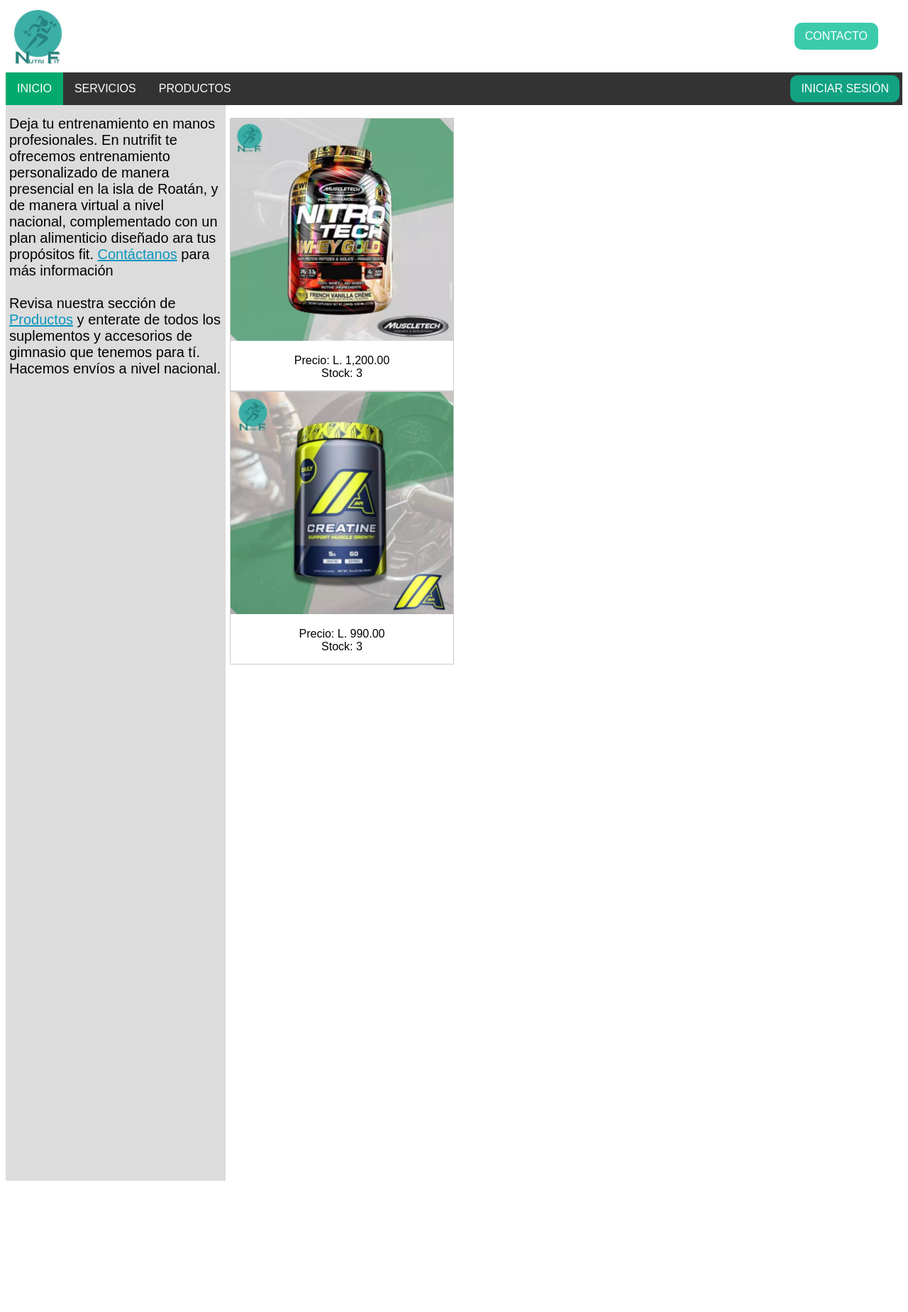
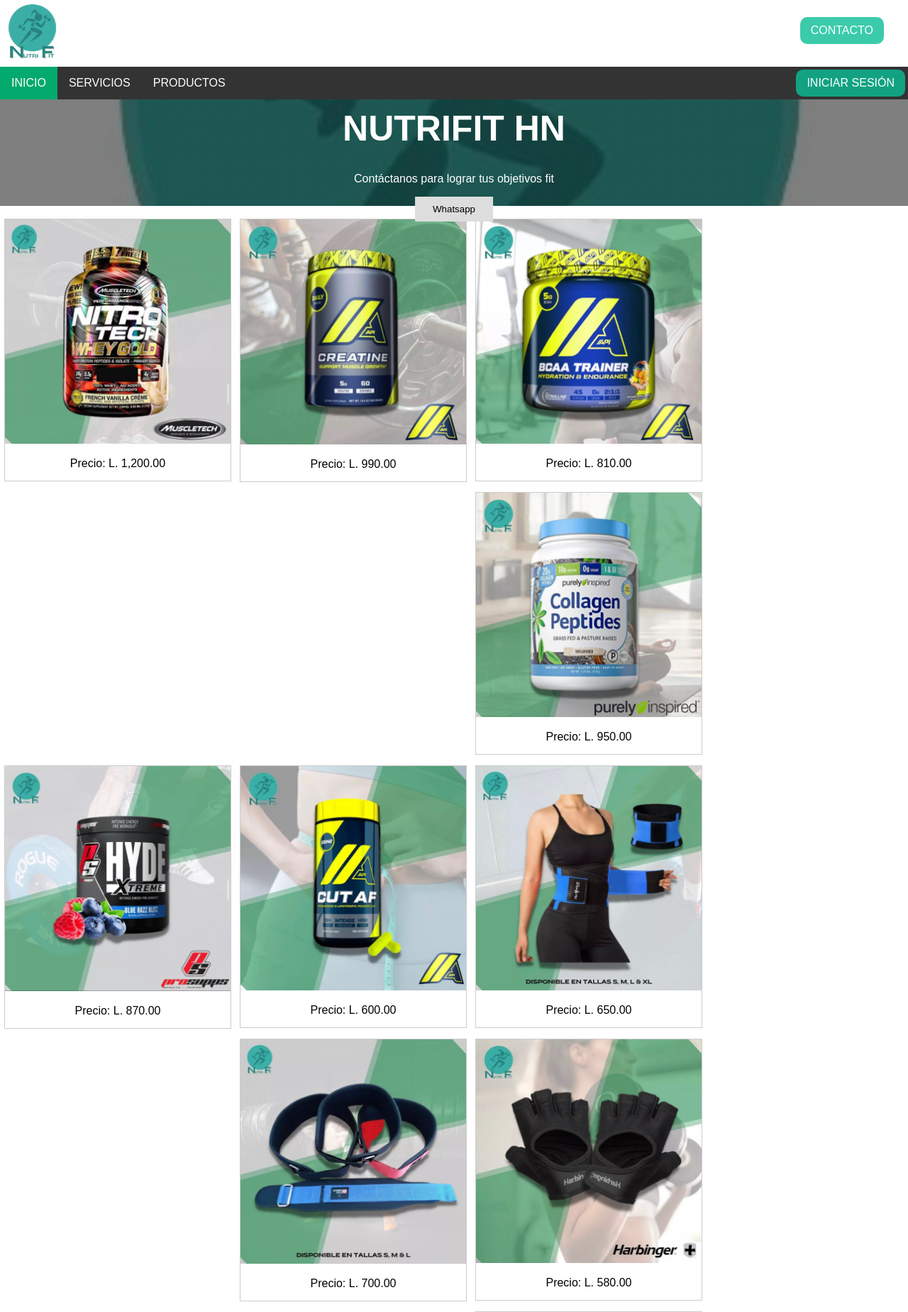
Before and after one commit to josuevelt/nutrifit, a Django app: page / in a window 1280 px wide. Shown: the top 1848 px of the page at 71% size. Before the commit the page ends 1663 px from the top, so only its background shows below. Run offline with Django 4.2, Linux system fonts and the light colour scheme.

Commit message:
ajustar hero image

```diff
--- a/nutrifitapp/templates/base.html
+++ b/nutrifitapp/templates/base.html
@@ -154,6 +154,47 @@
             clear: both;
         }
 
+        /* Propiedades para imagen de nutrifit en el inicio, con un link a whastapp dentro */
+        body, html {
+          height: 100%;
+          margin: 0;
+          font-family: Arial, Helvetica, sans-serif;
+        }
+
+        .hero-image {
+          background-image: linear-gradient(rgba(0, 0, 0, 0.5), rgba(0, 0, 0, 0.5)), url('static/nutrifitapp/images/nutrifit_inicio.jpeg');
+          height: 10%;
+          background-position: center;
+          background-repeat: no-repeat;
+          background-size: cover;
+          position: relative;
+        }
+
+        .hero-text {
+          text-align: center;
+          position: absolute;
+          top: 50%;
+          left: 50%;
+          transform: translate(-50%, -50%);
+          color: white;
+        }
+
+        .hero-text button {
+          border: none;
+          outline: 0;
+          display: inline-block;
+          padding: 10px 25px;
+          color: black;
+          background-color: #ddd;
+          text-align: center;
+          cursor: pointer;
+        }
+
+        .hero-text button:hover {
+          background-color: #555;
+          color: white;
+        }
+
 
     </style>
   </head>
@@ -162,12 +203,17 @@
     <div class="container" style="height:1500px;">
         <ul style="background-color:white">
           <li class="navbar"><img src="{% static 'nutrifitapp/images/nutrifit_inicio.jpeg' %}" style="width:90px; height:90px;"></li>
-          <li class="dropdown" style="float:right; margin-right:30px;">
-              <a href="javascript:void(0)" class="dropbtn" style="display:block; border:none; margin-top:24px; margin-right:4px; background-color:rgba(10, 190, 150, 0.8); padding-left:15px; padding-right:15px; padding-top:10px; padding-bottom:10px; border-radius:10px; text-decoration:none;">CONTACTO</a>
-              <div class="dropdown-content" style="width:100px;">
-                  <a href="https://wa.me/0050433127994">Whatsapp:<br/> +504 3212-7994</a>
-              </div>
-          </li>
+          <div class="text">
+            <li class="dropdown" style="float:right; margin-right:30px;">
+                  <a href="javascript:void(0)" class="dropbtn" style="display:block; border:none; margin-top:24px; margin-right:4px; background-color:rgba(10, 190, 150, 0.8); padding-left:15px; padding-right:15px; padding-top:10px; padding-bottom:10px; border-radius:10px; text-decoration:none;">CONTACTO</a>
+                <div class="dropdown-content" style="width:100px;">
+                      <a href="https://wa.me/50433127994">Whatsapp:<br/> +504 3212-7994</a>
+                </div>
+            </li>
+          </div>
+          <div class="hidden-mobile" style="float:right;">
+            <li class="navbar"><a href="https://wa.me/50433127994" style="display:block; border:none; margin-top:24px; margin-right:4px; background-color:rgba(10, 190, 150, 0.8); padding-left:15px; padding-right:15px; padding-top:10px; padding-bottom:10px; border-radius:10px; text-decoration:none;">Whatsapp</a></li>
+          </div>
         </ul>
         <nav class="navbar">
             <ul>
--- a/nutrifitapp/templates/inicio.html
+++ b/nutrifitapp/templates/inicio.html
@@ -4,31 +4,114 @@
 
 {% block content %}
 
-<p class="text" style="float:left; background-color:rgb(220, 220, 220); font-size:20px; margin-top:0; padding-left:5px; padding-right:5px; padding-top:15px; border:none; width:300px; height:100%;">Deja tu entrenamiento en manos profesionales. En nutrifit te ofrecemos entrenamiento personalizado de manera presencial en la isla de Roatán, y de manera virtual a nivel nacional, complementado con un plan alimenticio diseñado ara  tus propósitos fit. <a href="#" style="text-decoratioin:none; color:rgb(10, 150, 190);">Contáctanos</a> para más información<br/><br/>Revisa nuestra sección de <a href="#" style="text-decoratioin:none; color:rgb(10, 150, 190);">Productos</a> y enterate de todos los suplementos y accesorios de gimnasio que tenemos para tí. Hacemos envíos a nivel nacional.</p>
-
+<!-- <p class="text" style="float:left; background-color:rgb(220, 220, 220); font-size:20px; margin-top:0; padding-left:5px; padding-right:5px; padding-top:15px; border:none; width:300px; height:100%;">Deja tu entrenamiento en manos profesionales. En nutrifit te ofrecemos entrenamiento personalizado de manera presencial en la isla de Roatán, y de manera virtual a nivel nacional, complementado con un plan alimenticio diseñado ara  tus propósitos fit. <a href="#" style="text-decoratioin:none; color:rgb(10, 150, 190);">Contáctanos</a> para más información<br/><br/>Revisa nuestra sección de <a href="#" style="text-decoratioin:none; color:rgb(10, 150, 190);">Productos</a> y enterate de todos los suplementos y accesorios de gimnasio que tenemos para tí. Hacemos envíos a nivel nacional.</p>-->
+<div class="hero-image">
+  <div class="hero-text">
+    <h1 style="font-size:50px">NUTRIFIT HN</h1>
+    <p>Contáctanos para lograr tus objetivos fit</p>
+    <button>Whatsapp</button>
+  </div>
+</div>
 
 <br/>
 
 <div class="responsive" style="margin-bottom:15px;">
-    <div style="float:left;">
     <div class="gallery">
         <a target="_blank" href="img_5terre.jpg">
         <img src="{% static 'nutrifitapp/images/proteina_isolada_L1200.jpg' %}" alt="Cinque Terre" width="600" height="400">
         </a>
-            <div class="desc">Precio: L. 1,200.00<br/>
-                Stock: 3<br/>
+        <div class="desc">Precio: L. 1,200.00<br/></div>
     </div>
 </div>
-    </div>
-    <div style="float:left;">
+
+
+<div class="responsive" style="margin-bottom:15px;">
     <div class="gallery">
         <a target="_blank" href="img_5terre.jpg">
         <img src="{% static 'nutrifitapp/images/creatina_L990.jpg' %}" alt="Cinque Terre" width="600" height="400">
         </a>
-            <div class="desc">Precio: L. 990.00<br/>
-                Stock: 3<br/>
+        <div class="desc">Precio: L. 990.00</div>
     </div>
 </div>
+
+<div class="responsive" style="margin-bottom:15px;">
+    <div class="gallery">
+        <a target="_blank" href="#">
+        <img src="{% static 'nutrifitapp/images/aminoacidos_bcaa_L810.jpg' %}" alt="Cinque Terre" width="600" height="400">
+        </a>
+        <div class="desc">Precio: L. 810.00</div>
+    </div>
+</div>
+
+<div class="responsive" style="margin-bottom:15px;">
+    <div class="gallery">
+        <a target="_blank" href="#">
+        <img src="{% static 'nutrifitapp/images/colageno_L950.jpg' %}" alt="Cinque Terre" width="600" height="400">
+        </a>
+        <div class="desc">Precio: L. 950.00</div>
+    </div>
+</div>
+
+<div class="responsive" style="margin-bottom:15px;">
+    <div class="gallery">
+        <a target="_blank" href="img_5terre.jpg">
+        <img src="{% static 'nutrifitapp/images/pre-entreno_L870.jpg' %}" alt="Cinque Terre" width="600" height="400">
+        </a>
+        <div class="desc">Precio: L. 870.00</div>
+    </div>
+</div>
+
+<div class="responsive" style="margin-bottom:15px;">
+    <div class="gallery">
+        <a target="_blank" href="img_5terre.jpg">
+        <img src="{% static 'nutrifitapp/images/quemador_de_grasa_L600.jpg' %}" alt="Cinque Terre" width="600" height="400">
+        </a>
+        <div class="desc">Precio: L. 600.00</div>
+    </div>
+</div>
+
+<div class="responsive" style="margin-bottom:15px;">
+    <div class="gallery">
+        <a target="_blank" href="img_5terre.jpg">
+        <img src="{% static 'nutrifitapp/images/faja_moldeadora_L650.jpg' %}" alt="Cinque Terre" width="600" height="400">
+        </a>
+        <div class="desc">Precio: L. 650.00</div>
+    </div>
+</div>
+
+<div class="responsive" style="margin-bottom:15px;">
+    <div class="gallery">
+        <a target="_blank" href="img_5terre.jpg">
+        <img src="{% static 'nutrifitapp/images/fajones_velcro_L700.jpg' %}" alt="Cinque Terre" width="600" height="400">
+        </a>
+        <div class="desc">Precio: L. 700.00</div>
+    </div>
+</div>
+
+<div class="responsive" style="margin-bottom:15px;">
+    <div class="gallery">
+        <a target="_blank" href="img_5terre.jpg">
+        <img src="{% static 'nutrifitapp/images/guantes_mujer_L580.jpg' %}" alt="Cinque Terre" width="600" height="400">
+        </a>
+        <div class="desc">Precio: L. 580.00</div>
+    </div>
+</div>
+
+<div class="responsive" style="margin-bottom:15px;">
+    <div class="gallery">
+        <a target="_blank" href="img_5terre.jpg">
+        <img src="{% static 'nutrifitapp/images/lazo_saltar_L150.jpeg' %}" alt="Cinque Terre" width="600" height="400">
+        </a>
+        <div class="desc">Precio: L. 150.00</div>
+    </div>
+</div>
+
+<div class="responsive" style="margin-bottom:15px;">
+    <div class="gallery">
+        <a target="_blank" href="img_5terre.jpg">
+        <img src="{% static 'nutrifitapp/images/balanza_corporal_L600.jpeg' %}" alt="Cinque Terre" width="600" height="400">
+        </a>
+        <div class="desc">Precio: L. 150.00</div>
     </div>
 </div>
 
```
Also changed, not shown: static/nutrifitapp/images/balanza_corporal_L600.jpeg (added), static/nutrifitapp/images/colageno_L950.jpg (renamed from static/nutrifitapp/images/creatina_L950.jpg), static/nutrifitapp/images/lazo_saltar_L150.jpeg (added), static/nutrifitapp/images/nutrifit_show_1.jpg (added). Lines whose indentation alone changed are shown as unchanged.
